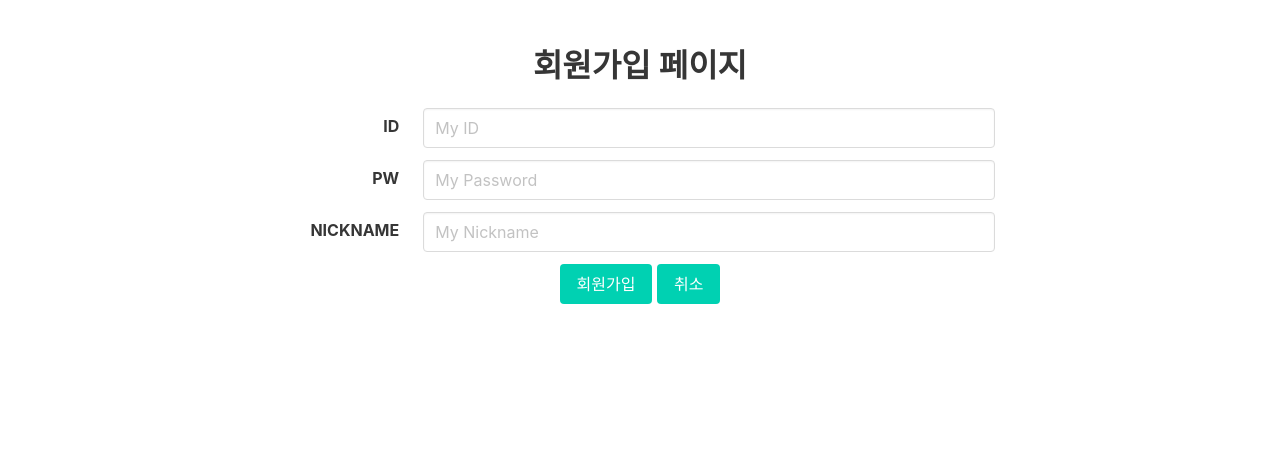
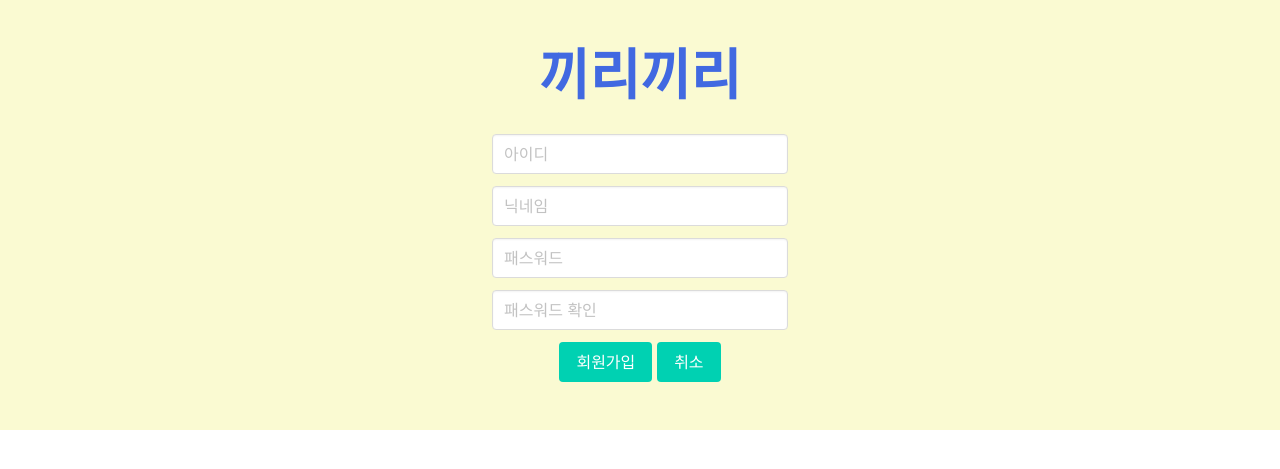
Before and after one commit to nowlcode/miniproject, a Flask app: page /signup in a window 1280 px wide. Shown: the top 469 px of the page. Run offline with Flask 2, Linux system fonts and the light colour scheme; some libraries are stand-ins or nearby versions.

Commit message:
demo에 register.html merge update: 회원가입 수정본 fix: 패스워드 확인, 영어 -> 한국어, 로고명 추가

```diff
--- a/templates/register.html
+++ b/templates/register.html
@@ -2,45 +2,70 @@
 <html lang="en">
 <head>
     <!-- Webpage Title -->
-    <title>Hello, world!</title>
+    <title>미니 프로젝트 | 회원가입</title>
 
     <!-- Required meta tags -->
-    <meta charset="utf-8" />
+    <meta charset="utf-8"/>
     <meta
             name="viewport"
             content="width=device-width, initial-scale=1, shrink-to-fit=no"
     />
 
     <!-- Bulma CSS -->
-    <link
-      rel="stylesheet"
-      href="https://cdn.jsdelivr.net/npm/bulma@0.9.1/css/bulma.min.css"
-    />
+    <link rel="stylesheet" href="https://cdn.jsdelivr.net/npm/bulma@0.9.1/css/bulma.min.css">
+
+    <link rel="preconnect" href="https://fonts.gstatic.com" crossorigin>
+    <link href="https://fonts.googleapis.com/css2?family=Jua&display=swap" rel="stylesheet">
+
     <!-- JS -->
     <script src="https://ajax.googleapis.com/ajax/libs/jquery/3.4.1/jquery.min.js"></script>
     <script src="https://cdnjs.cloudflare.com/ajax/libs/jquery-cookie/1.4.1/jquery.cookie.js"></script>
 
+    <style>
+        * {
+            font-family: 'Jua', sans-serif;
+            color: royalblue;
+        }
+
+        .wrap {
+            background-color: lightgoldenrodyellow;
+        }
+    </style>
+
     <script>
+        $(document).ready(function () {
+            $('#userid').val('');
+            $('#usernick').val('');
+            $('#userpw').val('');
+            $('#userpwcheck').val('');
+        });
+
         // 간단한 회원가입 함수입니다.
         // 아이디, 비밀번호, 닉네임을 받아 DB에 저장합니다.
         function register() {
+            let id = $('#userid').val()
+            let nick = $('#usernick').val()
+            let pw = $('#userpw').val()
+            let pwcheck = $('#userpwcheck').val()
+
+
+            if (pw == pwcheck) {
+
                 $.ajax({
                     type: "POST",
                     url: "/api/signup",
-          data: {
-            id_give: $("#userid").val(),
-            pw_give: $("#userpw").val(),
-            nickname_give: $("#usernick").val(),
-          },
+                    data: {id_give: id, pw_give: pw, nickname_give: nick},
                     success: function (response) {
                         if (response["result"] == "success") {
                             alert("회원가입이 완료되었습니다.");
                             window.location.reload();
+                        }
+                    }
+                })
             } else {
-              alert(response["msg"]);
+                alert("비밀번호가 일치하지 않습니다.")
+                window.location.reload()
             }
-          },
-        });
         }
 
         function cancel() {
@@ -49,57 +74,42 @@
     </script>
 </head>
 <body>
+<div class="wrap">
     <div class="section has-text-centered">
-      <h1 class="title">회원가입 페이지</h1>
-      <div class="container" style="width: 60%">
+        <h1 class="title"><span style="font-size:55px;">끼리끼리</span></h1>
+        <div class="container" style="width:25%">
             <div class="field is-horizontal">
-          <div class="field-label is-normal">
-            <label class="label" for="userid">ID</label>
-          </div>
                 <div class="field-body">
                     <div class="field">
                         <div class="control">
-                <input
-                  type="text"
-                  class="input"
-                  id="userid"
-                  aria-describedby="emailHelp"
-                  placeholder="My ID"
-                />
+                            <input type="text" class="input" id="userid" aria-describedby="emailHelp" placeholder="아이디">
                         </div>
                     </div>
                 </div>
             </div>
             <div class="field is-horizontal">
-          <div class="field-label is-normal">
-            <label class="label" for="userpw">PW</label>
-          </div>
                 <div class="field-body">
                     <div class="field">
                         <div class="control">
-                <input
-                  type="password"
-                  class="input"
-                  id="userpw"
-                  placeholder="My Password"
-                />
+                            <input type="text" class="input" id="usernick" placeholder="닉네임">
                         </div>
                     </div>
                 </div>
             </div>
             <div class="field is-horizontal">
-          <div class="field-label is-normal">
-            <label class="label" for="usernick">NICKNAME</label>
-          </div>
                 <div class="field-body">
                     <div class="field">
                         <div class="control">
-                <input
-                  type="text"
-                  class="input"
-                  id="usernick"
-                  placeholder="My Nickname"
-                />
+                            <input type="password" class="input" id="userpw" placeholder="패스워드">
+                        </div>
+                    </div>
+                </div>
+            </div>
+            <div class="field is-horizontal">
+                <div class="field-body">
+                    <div class="field">
+                        <div class="control">
+                            <input type="password" class="input" id="userpwcheck" placeholder="패스워드 확인">
                         </div>
                     </div>
                 </div>
@@ -108,5 +118,6 @@
             <button class="button is-primary" onclick="cancel()">취소</button>
         </div>
     </div>
+</div>
 </body>
 </html>
```
Lines whose indentation alone changed are shown as unchanged.
